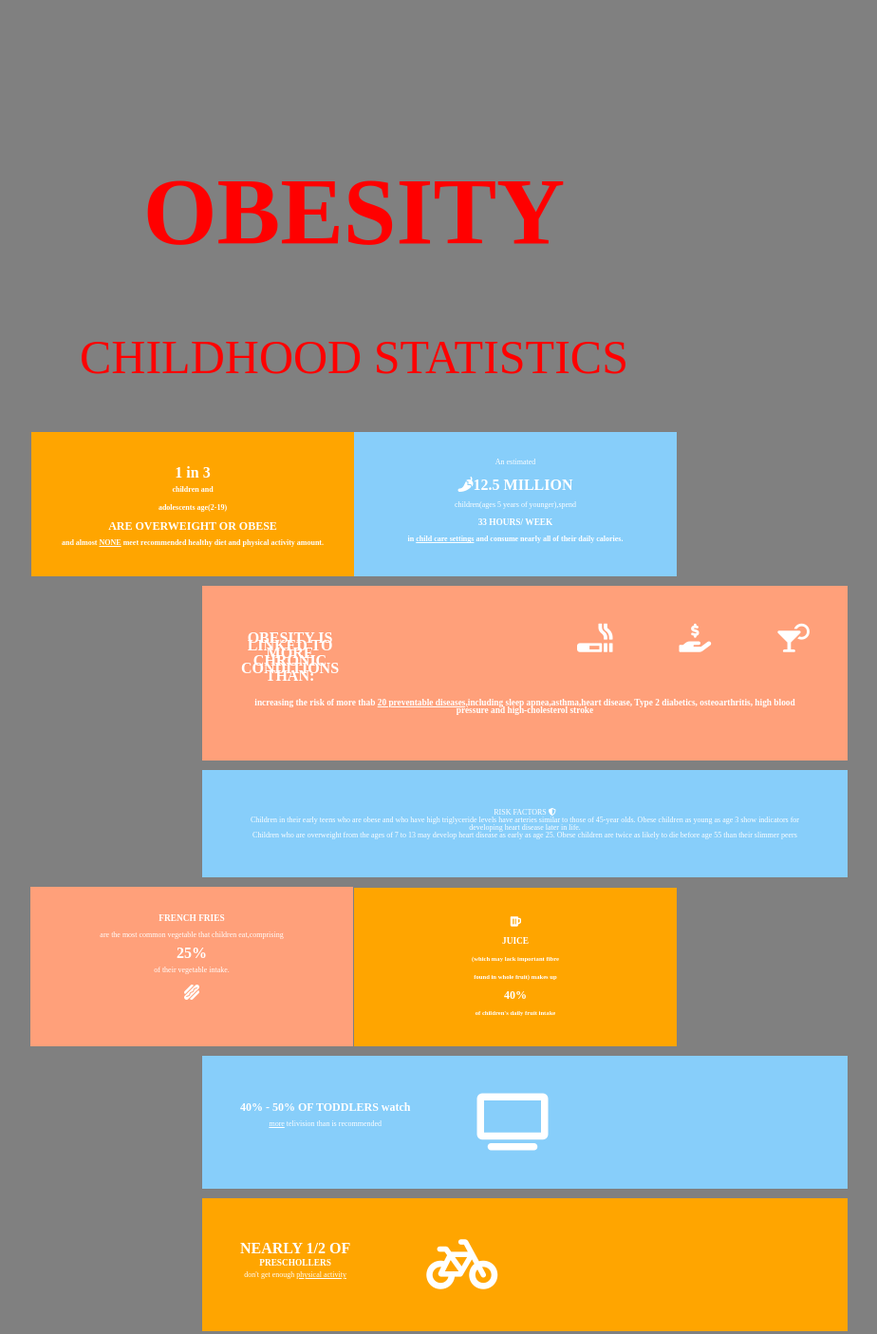
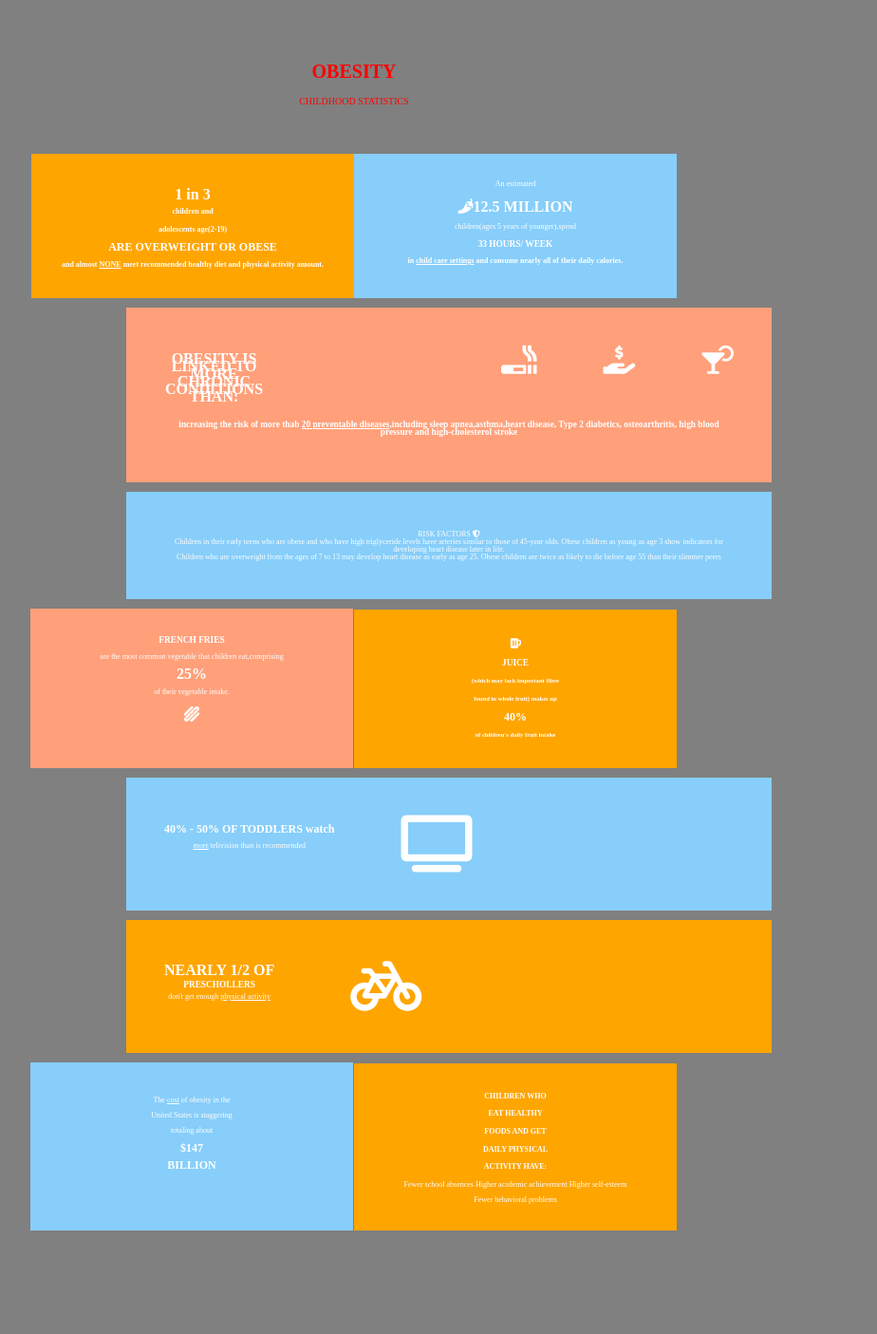
Before and after one commit to ajay2402/SBT, a plain HTML site: page index.html in a window 1280 px wide. Shown: the top 1405 px of the page at 95% size, without its empty margins (267-1191 px from the left). After the commit the page ends 1346 px from the top, so only its background shows below. Drawn offline with Linux system fonts and the light colour scheme.

Commit message:
style.css

```diff
--- a/style.css
+++ b/style.css
@@ -2,7 +2,7 @@
     text-align: center;
     color: red;
     margin-bottom: 50px;
-    font-size:50px;
+    font-size:10px;
 }
 body {
    background-color:grey;
@@ -52,7 +52,7 @@ body {
     margin-bottom:10px;
     padding: 40px;
     line-height:8px;
-    margin-left:440px;
+    margin-left:360px;
 }
 .double{
     display: flex;
@@ -74,7 +74,7 @@ body {
     flex-wrap: wrap;
     flex-direction:column;
     margin-bottom:10px;
-    margin-left:440px;
+    margin-left:360px;
     padding: 40px;
     line-height:8px;
 }
@@ -114,7 +114,7 @@ body {
     gap: 700px;
     flex-direction: row;
     margin-bottom:10px;
-    margin-left: 440px;
+    margin-left:360px;
     padding: 40px;
     line-height:8px;
     text-align: center;
@@ -138,7 +138,7 @@ body {
     font-size:8px;
     flex-wrap: wrap;
     flex-direction: column;
-    margin-left:440px;
+    margin-left:360px;
     margin-bottom:10px;
     padding: 40px;
     line-height:4px;
```
